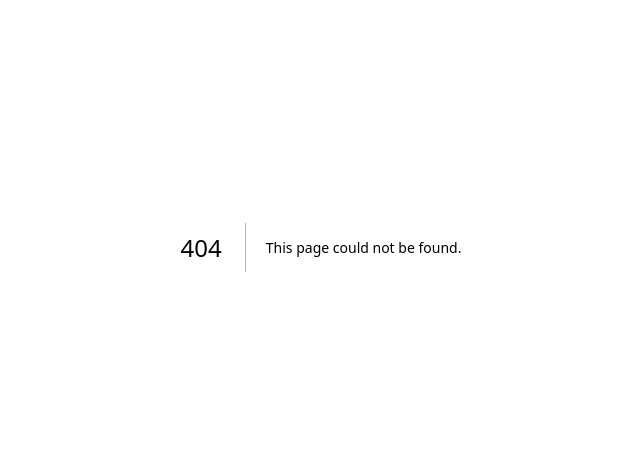
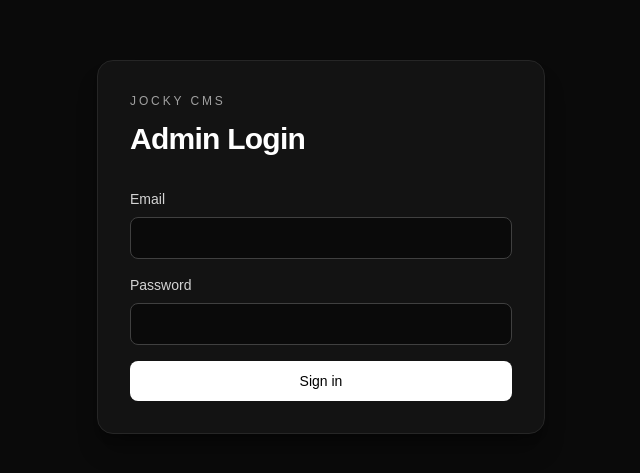
Before and after one commit to atiroop/jocky-website, a Next.js app: page /admin/login in a window 1280 px wide. Before the commit this address had no page. Shown: the part 153-626 px from the top of the page, without its empty margins (319-959 px from the left). Built offline with nearby package versions, Linux system fonts and the light colour scheme.

Commit message:
Add initial admin authentication flow

```diff
--- /dev/null
+++ b/app/admin/login/page.tsx
@@ -0,0 +1,90 @@
+"use client";
+
+import { FormEvent, useState } from "react";
+import { useRouter } from "next/navigation";
+
+type ErrorResponse = { error?: string };
+
+export default function AdminLoginPage() {
+  const router = useRouter();
+  const [email, setEmail] = useState("");
+  const [password, setPassword] = useState("");
+  const [errorMessage, setErrorMessage] = useState("");
+  const [isSubmitting, setIsSubmitting] = useState(false);
+
+  async function onSubmit(event: FormEvent<HTMLFormElement>) {
+    event.preventDefault();
+    setErrorMessage("");
+    setIsSubmitting(true);
+
+    try {
+      const response = await fetch("/api/admin/login", {
+        method: "POST",
+        headers: { "Content-Type": "application/json" },
+        body: JSON.stringify({ email, password }),
+      });
+
+      if (!response.ok) {
+        const data = (await response.json()) as ErrorResponse;
+        setErrorMessage(data.error ?? "Login failed");
+        return;
+      }
+
+      router.push("/admin");
+      router.refresh();
+    } catch {
+      setErrorMessage("Unexpected error while logging in");
+    } finally {
+      setIsSubmitting(false);
+    }
+  }
+
+  return (
+    <main className="min-h-screen bg-neutral-950 text-white flex items-center justify-center px-6 py-16">
+      <section className="w-full max-w-md rounded-2xl border border-neutral-800 bg-neutral-900/70 p-8 shadow-xl shadow-black/30">
+        <p className="text-xs uppercase tracking-[0.24em] text-neutral-400">Jocky CMS</p>
+        <h1 className="mt-3 text-3xl font-semibold tracking-tight">Admin Login</h1>
+
+        <form className="mt-8 space-y-4" onSubmit={onSubmit}>
+          <div>
+            <label htmlFor="email" className="mb-2 block text-sm text-neutral-300">
+              Email
+            </label>
+            <input
+              id="email"
+              type="email"
+              required
+              value={email}
+              onChange={(event) => setEmail(event.target.value)}
+              className="w-full rounded-lg border border-neutral-700 bg-neutral-950 px-4 py-2.5 text-sm outline-none focus:border-neutral-400"
+            />
+          </div>
+
+          <div>
+            <label htmlFor="password" className="mb-2 block text-sm text-neutral-300">
+              Password
+            </label>
+            <input
+              id="password"
+              type="password"
+              required
+              value={password}
+              onChange={(event) => setPassword(event.target.value)}
+              className="w-full rounded-lg border border-neutral-700 bg-neutral-950 px-4 py-2.5 text-sm outline-none focus:border-neutral-400"
+            />
+          </div>
+
+          {errorMessage ? <p className="text-sm text-red-400">{errorMessage}</p> : null}
+
+          <button
+            type="submit"
+            disabled={isSubmitting}
+            className="w-full rounded-lg bg-white px-4 py-2.5 text-sm font-medium text-black transition hover:bg-neutral-200 disabled:cursor-not-allowed disabled:opacity-60"
+          >
+            {isSubmitting ? "Signing in..." : "Sign in"}
+          </button>
+        </form>
+      </section>
+    </main>
+  );
+}
--- /dev/null
+++ b/app/admin/page.tsx
@@ -0,0 +1,19 @@
+import { redirect } from "next/navigation";
+import { getAdminSession } from "@/lib/admin-auth";
+
+export default async function AdminPage() {
+  const session = await getAdminSession();
+
+  if (!session) {
+    redirect("/admin/login");
+  }
+
+  return (
+    <main className="min-h-screen bg-neutral-950 text-white px-6 py-16">
+      <section className="mx-auto w-full max-w-3xl rounded-2xl border border-neutral-800 bg-neutral-900/70 p-8">
+        <h1 className="text-3xl font-semibold tracking-tight">Jocky CMS Admin</h1>
+        <p className="mt-4 text-neutral-300">Signed in as: {session.email}</p>
+      </section>
+    </main>
+  );
+}
--- /dev/null
+++ b/app/api/admin/login/route.ts
@@ -0,0 +1,50 @@
+import bcrypt from "bcryptjs";
+import { NextResponse } from "next/server";
+import { prisma } from "@/lib/prisma";
+import { adminAuthCookie, signAdminToken } from "@/lib/admin-auth";
+
+export async function POST(request: Request) {
+  try {
+    const body = (await request.json()) as { email?: string; password?: string };
+    const email = body.email?.trim().toLowerCase();
+    const password = body.password;
+
+    if (!email || !password) {
+      return NextResponse.json({ error: "Email and password are required" }, { status: 400 });
+    }
+
+    const user = await prisma.user.findUnique({ where: { email } });
+
+    if (!user || user.role !== "ADMIN") {
+      return NextResponse.json({ error: "Invalid credentials" }, { status: 401 });
+    }
+
+    const passwordMatched = await bcrypt.compare(password, user.passwordHash);
+
+    if (!passwordMatched) {
+      return NextResponse.json({ error: "Invalid credentials" }, { status: 401 });
+    }
+
+    const token = signAdminToken({
+      userId: user.id,
+      email: user.email,
+      role: "ADMIN",
+    });
+
+    const response = NextResponse.json({ success: true });
+
+    response.cookies.set({
+      name: adminAuthCookie.name,
+      value: token,
+      httpOnly: true,
+      secure: process.env.NODE_ENV === "production",
+      sameSite: "lax",
+      path: "/",
+      maxAge: adminAuthCookie.maxAge,
+    });
+
+    return response;
+  } catch {
+    return NextResponse.json({ error: "Unable to login" }, { status: 500 });
+  }
+}
--- /dev/null
+++ b/app/api/admin/logout/route.ts
@@ -0,0 +1,18 @@
+import { NextResponse } from "next/server";
+import { adminAuthCookie } from "@/lib/admin-auth";
+
+export async function POST() {
+  const response = NextResponse.json({ success: true });
+
+  response.cookies.set({
+    name: adminAuthCookie.name,
+    value: "",
+    httpOnly: true,
+    secure: process.env.NODE_ENV === "production",
+    sameSite: "lax",
+    path: "/",
+    expires: new Date(0),
+  });
+
+  return response;
+}
--- /dev/null
+++ b/lib/admin-auth.ts
@@ -0,0 +1,63 @@
+import jwt from "jsonwebtoken";
+import { cookies } from "next/headers";
+
+const ADMIN_TOKEN_COOKIE = "admin_token";
+const ADMIN_TOKEN_EXPIRY_SECONDS = 60 * 60 * 24 * 7;
+
+type AdminTokenPayload = {
+  userId: number;
+  email: string;
+  role: "ADMIN";
+};
+
+function getJwtSecret(): string {
+  const secret = process.env.JWT_SECRET;
+
+  if (!secret) {
+    throw new Error("JWT_SECRET is not configured");
+  }
+
+  return secret;
+}
+
+export function signAdminToken(payload: AdminTokenPayload): string {
+  return jwt.sign(payload, getJwtSecret(), {
+    expiresIn: ADMIN_TOKEN_EXPIRY_SECONDS,
+  });
+}
+
+export function verifyAdminToken(token: string): AdminTokenPayload | null {
+  try {
+    const decoded = jwt.verify(token, getJwtSecret());
+
+    if (
+      typeof decoded === "object" &&
+      decoded &&
+      decoded.role === "ADMIN" &&
+      typeof decoded.userId === "number" &&
+      typeof decoded.email === "string"
+    ) {
+      return decoded as AdminTokenPayload;
+    }
+
+    return null;
+  } catch {
+    return null;
+  }
+}
+
+export async function getAdminSession() {
+  const cookieStore = await cookies();
+  const token = cookieStore.get(ADMIN_TOKEN_COOKIE)?.value;
+
+  if (!token) {
+    return null;
+  }
+
+  return verifyAdminToken(token);
+}
+
+export const adminAuthCookie = {
+  name: ADMIN_TOKEN_COOKIE,
+  maxAge: ADMIN_TOKEN_EXPIRY_SECONDS,
+};
```
